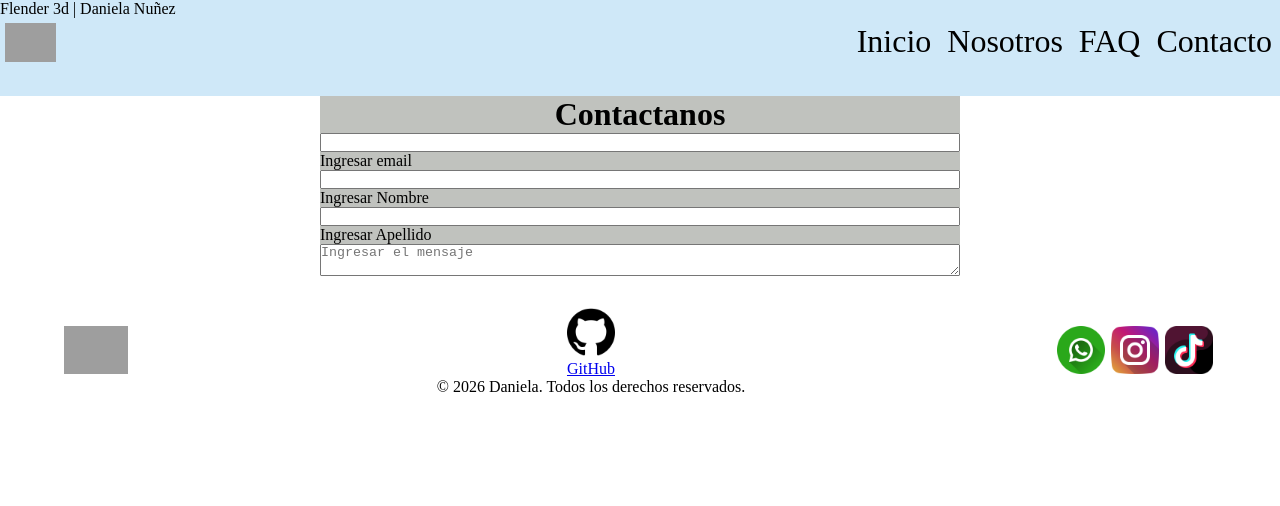
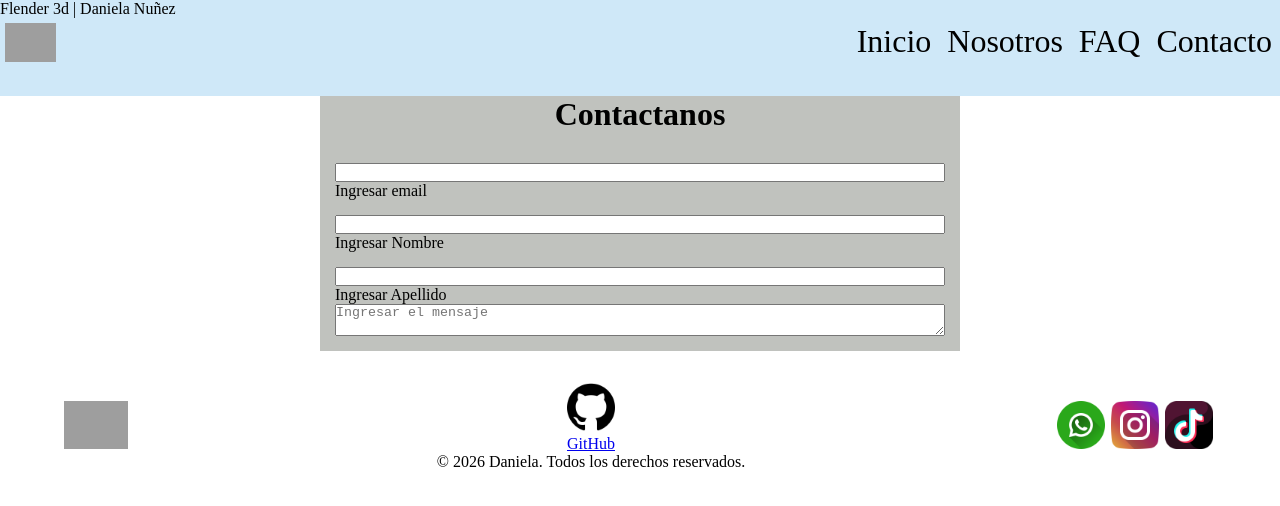
Before and after one commit to Danielanunez/Proyecto-Flender, a plain HTML site: page pages/Contacto.html in a window 1280 px wide. Drawn offline with Linux system fonts and the light colour scheme; grey boxes are pictures that could not be loaded.

Commit message:
padding y margin en contacto

```diff
--- a/styles/style.css
+++ b/styles/style.css
@@ -197,5 +197,8 @@ header {
 .formulario{
     display: flex;
     flex-direction: column;
-    padding: ;
+    padding: 15px;
 }
+.formulario input{
+    margin-top: 15px;
+}
```
